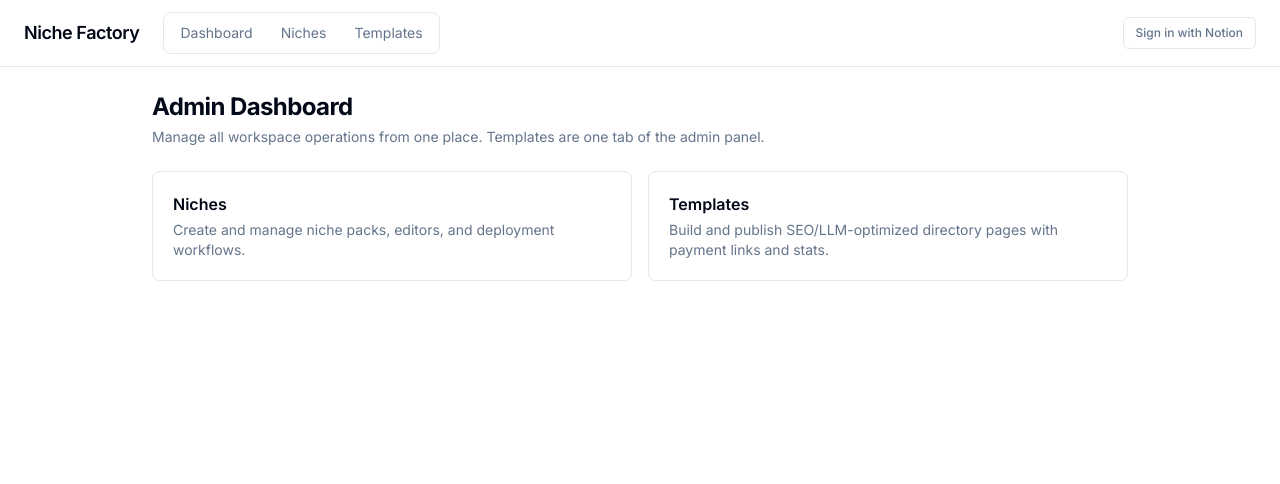
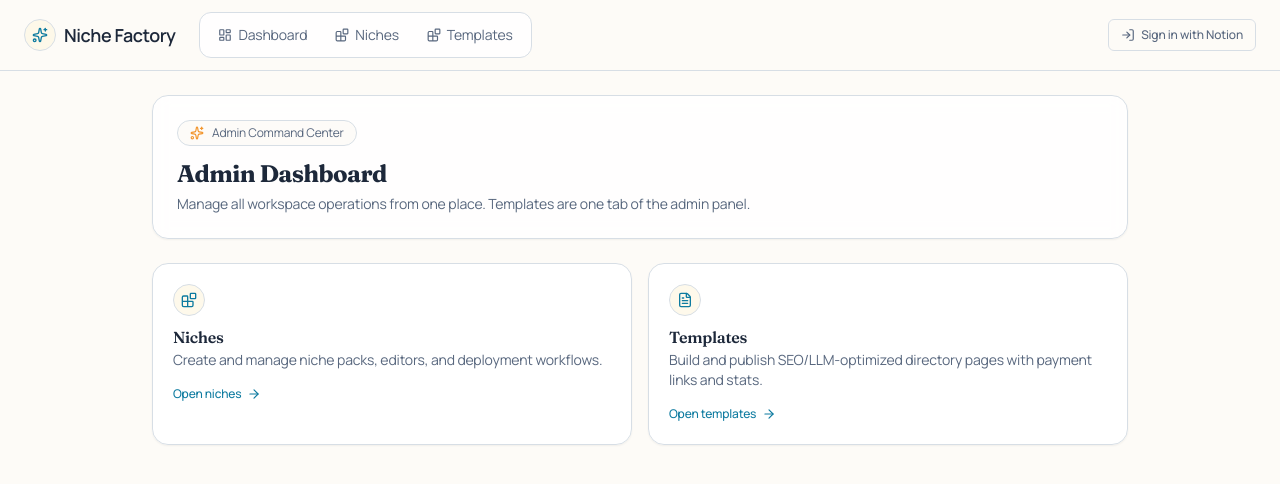
Before and after one commit to goose956/notion, a Next.js app in the folder apps/web/: page /admin in a window 1280 px wide. Shown: the top 484 px of the page. Built offline with nearby package versions, Linux system fonts and the light colour scheme; no server answers.

Commit message:
Redesign public and admin UI styling

```diff
--- a/apps/web/src/app/(admin)/admin/page.tsx
+++ b/apps/web/src/app/(admin)/admin/page.tsx
@@ -1,10 +1,15 @@
 import Link from "next/link";
+import { ArrowRight, Blocks, FileText, Sparkles } from "lucide-react";
 
 export default function AdminHomePage() {
   return (
     <div className="p-6 max-w-5xl mx-auto space-y-6">
-      <div>
-        <h1 className="text-2xl font-bold tracking-tight">Admin Dashboard</h1>
+      <div className="surface-card p-6 bg-card/80">
+        <div className="inline-flex items-center gap-2 rounded-full border px-3 py-1 text-xs text-muted-foreground bg-background/80">
+          <Sparkles className="h-3.5 w-3.5 text-accent" />
+          Admin Command Center
+        </div>
+        <h1 className="text-2xl font-bold tracking-tight mt-3">Admin Dashboard</h1>
         <p className="text-sm text-muted-foreground mt-1">
           Manage all workspace operations from one place. Templates are one tab of the admin panel.
         </p>
@@ -13,22 +18,32 @@ export default function AdminHomePage() {
       <div className="grid grid-cols-1 md:grid-cols-2 gap-4">
         <Link
           href="/admin/niches"
-          className="rounded-lg border bg-card p-5 hover:bg-muted/30 transition-colors"
+          className="surface-card p-5 hover:shadow-lg transition-shadow"
         >
-          <h2 className="font-semibold">Niches</h2>
+          <div className="icon-badge"><Blocks className="h-4 w-4" /></div>
+          <h2 className="font-semibold mt-3">Niches</h2>
           <p className="text-sm text-muted-foreground mt-1">
             Create and manage niche packs, editors, and deployment workflows.
           </p>
+          <span className="inline-flex items-center gap-1.5 mt-4 text-xs font-medium text-primary">
+            Open niches
+            <ArrowRight className="h-3.5 w-3.5" />
+          </span>
         </Link>
 
         <Link
           href="/admin/templates"
-          className="rounded-lg border bg-card p-5 hover:bg-muted/30 transition-colors"
+          className="surface-card p-5 hover:shadow-lg transition-shadow"
         >
-          <h2 className="font-semibold">Templates</h2>
+          <div className="icon-badge"><FileText className="h-4 w-4" /></div>
+          <h2 className="font-semibold mt-3">Templates</h2>
           <p className="text-sm text-muted-foreground mt-1">
             Build and publish SEO/LLM-optimized directory pages with payment links and stats.
           </p>
+          <span className="inline-flex items-center gap-1.5 mt-4 text-xs font-medium text-primary">
+            Open templates
+            <ArrowRight className="h-3.5 w-3.5" />
+          </span>
         </Link>
       </div>
     </div>
--- a/apps/web/src/app/(admin)/layout.tsx
+++ b/apps/web/src/app/(admin)/layout.tsx
@@ -1,5 +1,6 @@
 import Link from "next/link";
 import { auth, signOut } from "@/auth";
+import { Blocks, LayoutDashboard, LogIn, LogOut, Sparkles } from "lucide-react";
 
 export default async function AdminLayout({
   children,
@@ -12,18 +13,22 @@ export default async function AdminLayout({
 
   return (
     <div className="min-h-screen bg-background">
-      <header className="border-b px-6 py-3 flex items-center gap-6">
-        <Link href="/admin" className="font-semibold text-lg tracking-tight">
+      <header className="sticky top-0 z-20 border-b bg-background/85 backdrop-blur px-6 py-3 flex items-center gap-6">
+        <Link href="/admin" className="font-semibold text-lg tracking-tight inline-flex items-center gap-2">
+          <span className="icon-badge"><Sparkles className="h-4 w-4" /></span>
           Niche Factory
         </Link>
-        <nav className="flex gap-1 text-sm text-muted-foreground border rounded-lg p-1">
-          <Link href="/admin" className="rounded-md px-3 py-1.5 hover:bg-muted/60 hover:text-foreground transition-colors">
+        <nav className="flex gap-1 text-sm text-muted-foreground border rounded-xl p-1.5 bg-card/80">
+          <Link href="/admin" className="rounded-lg px-3 py-1.5 hover:bg-muted/60 hover:text-foreground transition-colors inline-flex items-center gap-1.5">
+            <LayoutDashboard className="h-3.5 w-3.5" />
             Dashboard
           </Link>
-          <Link href="/admin/niches" className="rounded-md px-3 py-1.5 hover:bg-muted/60 hover:text-foreground transition-colors">
+          <Link href="/admin/niches" className="rounded-lg px-3 py-1.5 hover:bg-muted/60 hover:text-foreground transition-colors inline-flex items-center gap-1.5">
+            <Blocks className="h-3.5 w-3.5" />
             Niches
           </Link>
-          <Link href="/admin/templates" className="rounded-md px-3 py-1.5 hover:bg-muted/60 hover:text-foreground transition-colors">
+          <Link href="/admin/templates" className="rounded-lg px-3 py-1.5 hover:bg-muted/60 hover:text-foreground transition-colors inline-flex items-center gap-1.5">
+            <Blocks className="h-3.5 w-3.5" />
             Templates
           </Link>
         </nav>
@@ -39,8 +44,9 @@ export default async function AdminLayout({
               >
                 <button
                   type="submit"
-                  className="hover:text-foreground transition-colors"
+                  className="inline-flex items-center gap-1.5 hover:text-foreground transition-colors"
                 >
+                  <LogOut className="h-3.5 w-3.5" />
                   Sign out
                 </button>
               </form>
@@ -48,8 +54,9 @@ export default async function AdminLayout({
           ) : (
             <Link
               href="/login?callbackUrl=/admin"
-              className="inline-flex items-center justify-center rounded-md border text-xs font-medium h-8 px-3 hover:bg-muted transition-colors"
+              className="inline-flex items-center justify-center gap-1.5 rounded-md border text-xs font-medium h-8 px-3 hover:bg-muted transition-colors"
             >
+              <LogIn className="h-3.5 w-3.5" />
               Sign in with Notion
             </Link>
           )}
--- a/apps/web/src/app/globals.css
+++ b/apps/web/src/app/globals.css
@@ -4,25 +4,25 @@
 
 @layer base {
   :root {
-    --background: 0 0% 100%;
-    --foreground: 222.2 84% 4.9%;
+    --background: 38 58% 98%;
+    --foreground: 217 33% 17%;
     --card: 0 0% 100%;
-    --card-foreground: 222.2 84% 4.9%;
+    --card-foreground: 217 33% 17%;
     --popover: 0 0% 100%;
-    --popover-foreground: 222.2 84% 4.9%;
-    --primary: 222.2 47.4% 11.2%;
+    --popover-foreground: 217 33% 17%;
+    --primary: 195 84% 34%;
     --primary-foreground: 210 40% 98%;
-    --secondary: 210 40% 96.1%;
-    --secondary-foreground: 222.2 47.4% 11.2%;
-    --muted: 210 40% 96.1%;
-    --muted-foreground: 215.4 16.3% 46.9%;
-    --accent: 210 40% 96.1%;
-    --accent-foreground: 222.2 47.4% 11.2%;
+    --secondary: 45 92% 94%;
+    --secondary-foreground: 217 33% 17%;
+    --muted: 42 40% 94%;
+    --muted-foreground: 217 18% 42%;
+    --accent: 32 88% 56%;
+    --accent-foreground: 222 47% 11%;
     --destructive: 0 84.2% 60.2%;
     --destructive-foreground: 210 40% 98%;
-    --border: 214.3 31.8% 91.4%;
-    --input: 214.3 31.8% 91.4%;
-    --ring: 222.2 84% 4.9%;
+    --border: 210 22% 87%;
+    --input: 210 22% 87%;
+    --ring: 195 84% 34%;
     --radius: 0.5rem;
   }
 
@@ -54,6 +54,46 @@
     @apply border-border;
   }
   body {
-    @apply bg-background text-foreground;
+    @apply bg-background text-foreground min-h-screen;
+    font-family: var(--font-sans), "Segoe UI", sans-serif;
+    letter-spacing: -0.01em;
+    line-height: 1.5;
+    background-image:
+      radial-gradient(circle at 12% 12%, hsl(var(--primary) / 0.12), transparent 42%),
+      radial-gradient(circle at 88% 6%, hsl(var(--accent) / 0.1), transparent 40%),
+      linear-gradient(to bottom, hsl(var(--background)), hsl(var(--background)));
+    background-attachment: fixed;
+  }
+
+  h1,
+  h2,
+  h3,
+  h4 {
+    font-family: var(--font-display), Georgia, serif;
+    letter-spacing: -0.02em;
+    line-height: 1.15;
+    font-variation-settings: "SOFT" 35;
+  }
+
+  p,
+  li,
+  dt,
+  dd,
+  label,
+  input,
+  textarea,
+  select,
+  button {
+    font-family: var(--font-sans), "Segoe UI", sans-serif;
   }
 }
+
+@layer components {
+  .surface-card {
+    @apply rounded-2xl border bg-card/95 shadow-sm backdrop-blur;
+  }
+
+  .icon-badge {
+    @apply inline-flex h-8 w-8 items-center justify-center rounded-full border bg-secondary/70 text-primary;
+  }
+}
--- a/apps/web/src/app/layout.tsx
+++ b/apps/web/src/app/layout.tsx
@@ -1,8 +1,18 @@
 import type { Metadata } from "next";
-import { Inter } from "next/font/google";
+import { Fraunces, Manrope } from "next/font/google";
 import "./globals.css";
 
-const inter = Inter({ subsets: ["latin"] });
+const manrope = Manrope({
+  subsets: ["latin"],
+  variable: "--font-sans",
+  display: "swap",
+});
+
+const fraunces = Fraunces({
+  subsets: ["latin"],
+  variable: "--font-display",
+  display: "swap",
+});
 
 export const metadata: Metadata = {
   title: "Niche Factory",
@@ -16,7 +26,7 @@ export default function RootLayout({
 }>) {
   return (
     <html lang="en">
-      <body className={inter.className}>{children}</body>
+      <body className={`${manrope.variable} ${fraunces.variable}`}>{children}</body>
     </html>
   );
 }
--- a/apps/web/src/app/templates/page.tsx
+++ b/apps/web/src/app/templates/page.tsx
@@ -2,6 +2,7 @@ import Link from "next/link";
 import { listTemplates } from "@niche-factory/db";
 import type { TemplateRow } from "@niche-factory/db";
 import { TEMPLATE_CATEGORIES, slugifyTemplateCategory } from "@/lib/template-categories";
+import { Search, Shapes, Sparkles } from "lucide-react";
 
 export const dynamic = "force-dynamic";
 
@@ -36,6 +37,10 @@ export default async function TemplatesPage({
     <div className="min-h-screen bg-background">
       {/* Hero */}
       <section className="border-b bg-muted/30 px-6 py-16 text-center">
+        <div className="inline-flex items-center gap-2 rounded-full border bg-background/90 px-3 py-1 text-xs text-muted-foreground shadow-sm mb-4">
+          <Sparkles className="h-3.5 w-3.5 text-accent" />
+          Curated by niche and workflow goal
+        </div>
         <h1 className="text-4xl font-bold tracking-tight mb-3">
           Notion Workflow Templates
         </h1>
@@ -61,12 +66,15 @@ export default async function TemplatesPage({
       {/* Search + filter */}
       <section className="border-b px-6 py-4">
         <form className="max-w-3xl mx-auto flex gap-3 flex-wrap">
-          <input
-            name="search"
-            defaultValue={search}
-            placeholder="Search templates…"
-            className="flex-1 min-w-[200px] h-9 rounded-md border border-input bg-background px-3 py-1 text-sm shadow-sm focus-visible:outline-none focus-visible:ring-1 focus-visible:ring-ring"
-          />
+          <div className="flex-1 min-w-[200px] relative">
+            <Search className="h-4 w-4 text-muted-foreground absolute left-3 top-2.5" />
+            <input
+              name="search"
+              defaultValue={search}
+              placeholder="Search templates…"
+              className="w-full h-9 rounded-md border border-input bg-background pl-9 pr-3 py-1 text-sm shadow-sm focus-visible:outline-none focus-visible:ring-1 focus-visible:ring-ring"
+            />
+          </div>
           {categories.length > 0 && (
             <select
               name="category"
@@ -128,10 +136,11 @@ function TemplateCard({ template: t }: { template: TemplateRow }) {
   return (
     <Link
       href={`/templates/${t.slug}`}
-      className="group flex flex-col rounded-lg border bg-card hover:shadow-md transition-shadow p-5 gap-3"
+      className="group flex flex-col surface-card hover:shadow-lg transition-shadow p-5 gap-3"
     >
       {t.category && (
-        <span className="text-xs font-medium text-muted-foreground uppercase tracking-wide">
+        <span className="text-xs font-medium text-muted-foreground uppercase tracking-wide inline-flex items-center gap-1.5">
+          <span className="icon-badge h-5 w-5"><Shapes className="h-3 w-3" /></span>
           {t.category}
         </span>
       )}
```
Also changed, not shown: apps/web/src/app/(admin)/admin/niches/page.tsx (+17 -5 lines), apps/web/src/app/(admin)/admin/templates/page.tsx (+20 -10 lines), apps/web/src/app/page.tsx (+26 -6 lines), apps/web/src/app/templates/[slug]/page.tsx (+24 -7 lines).
